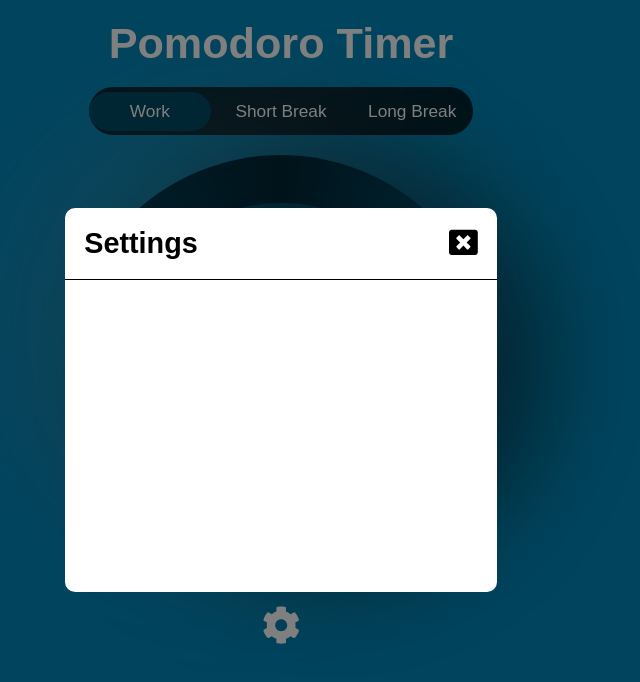
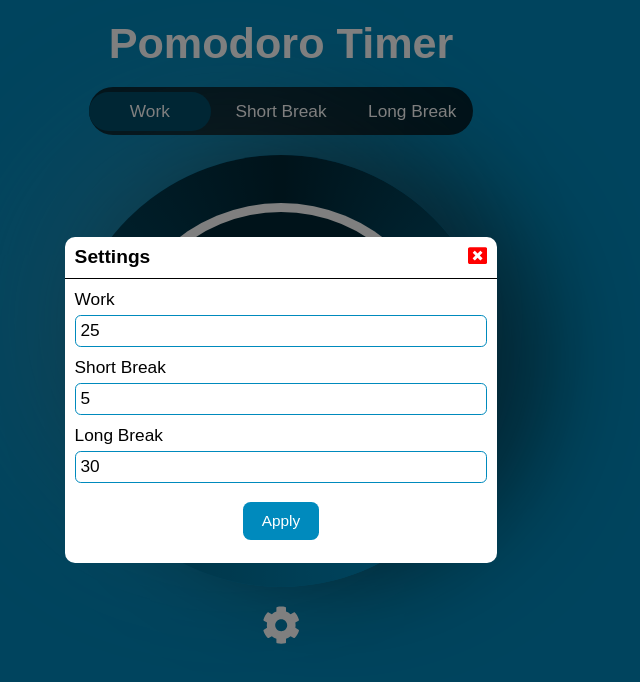
Before and after one commit to faldi17/pomodoro-timer-react, a React (Vite) app: page / in a window 1280 px wide. Both pictures are taken after a click on the element 640 px from the left and 624 px from the top of the page. Shown: the top 682 px of the page, without its empty margins (359-999 px from the left). Built offline with nearby package versions, Linux system fonts and the light colour scheme.

Commit message:
settings and sound

```diff
--- a/src/App.jsx
+++ b/src/App.jsx
@@ -1,9 +1,9 @@
-import styled from 'styled-components';
-import Tags from './components/Tags/Tags';
-import Timer from './components/Timer/Timer';
-import Modal from './components/Modal/Modal';
-import { useState } from 'react';
-import { FaCog } from 'react-icons/fa';
+import styled from "styled-components";
+import Tags from "./components/Tags/Tags";
+import Timer from "./components/Timer/Timer";
+import Modal from "./components/Modal/Modal";
+import { useState } from "react";
+import { FaCog } from "react-icons/fa";
 
 function App() {
     const [isOpen, setIsOpen] = useState(false);
@@ -16,7 +16,6 @@ function App() {
             <Title>Pomodoro Timer</Title>
             <Tags />
             <Timer />
-            {/* Setting icons */}
             <CogIcon onClick={onOpen}>
                 <FaCog />
             </CogIcon>
@@ -36,4 +35,5 @@ const CogIcon = styled.div`
     display: flex;
     justify-content: center;
     font-size: 4rem;
-`
+    cursor: pointer;
+`;
--- a/src/components/Modal/Backdrop.jsx
+++ b/src/components/Modal/Backdrop.jsx
@@ -1,5 +1,5 @@
-import React from 'react';
-import styled from 'styled-components';
+import React from "react";
+import styled from "styled-components";
 
 function Backdrop() {
     return <KBackdrop />;
--- a/src/components/Modal/ModalContainer.jsx
+++ b/src/components/Modal/ModalContainer.jsx
@@ -1,28 +1,110 @@
-import { motion } from 'framer-motion';
-import React from 'react';
-import { FaWindowClose } from 'react-icons/fa';
-import styled from 'styled-components';
+import { Field, Form, Formik } from "formik";
+import { motion } from "framer-motion";
+import React, { useContext } from "react";
+import { FaWindowClose } from "react-icons/fa";
+import styled from "styled-components";
+import { StateContext } from "../StateProvider";
 
 function ModalContainer({ isOpen, onClose }) {
+    const {
+        workTime,
+        setWorkTime,
+        shortBreakTime,
+        setShortBreakTime,
+        longBreakTime,
+        setLongBreakTime,
+    } = useContext(StateContext);
+
+    if (!isOpen) return null;
+
     return (
         <Container>
             <ModalContent
-                initial={{ y: '-100vh', scale: 0 }}
+                initial={{ y: "-100vh", scale: 0 }}
                 animate={{ y: 0, scale: 1 }}
-                exit={{ y: '-100vh', scale: 0 }}>
+                exit={{ y: "-100vh", scale: 0 }}
+            >
                 <ModalHeader>
                     <ModalTitle>Settings</ModalTitle>
                     <ModalCloseButton onClick={onClose}>
-                        <FaWindowClose fontSize="3rem" />
+                        <FaWindowClose fontSize="2rem" color="red" cursor="pointer" />
                     </ModalCloseButton>
                 </ModalHeader>
-                <ModalBody></ModalBody>
+                <ModalBody>
+                    <Formik
+                        initialValues={{
+                            work: workTime / 60,
+                            short: shortBreakTime / 60,
+                            long: longBreakTime / 60,
+                        }}
+                        onSubmit={(values) => {
+                            setWorkTime(values.work * 60);
+                            setShortBreakTime(values.short * 60);
+                            setLongBreakTime(values.long * 60);
+                            onClose();
+                        }}
+                    >
+                        <Form>
+                            <InputWrapper>
+                                <FormControl>
+                                    <label htmlFor="work">Work</label>
+                                    <Field name="work" min="1" max="60" />
+                                </FormControl>
+                                <FormControl>
+                                    <label htmlFor="short">Short Break</label>
+                                    <Field name="short" min="1" max="60" />
+                                </FormControl>
+                                <FormControl>
+                                    <label htmlFor="long">Long Break</label>
+                                    <Field name="long" min="1" max="60" />
+                                </FormControl>
+                            </InputWrapper>
+                            <ApplyButton type="submit">Apply</ApplyButton>
+                        </Form>
+                    </Formik>
+                </ModalBody>
             </ModalContent>
         </Container>
     );
 }
 
 export default ModalContainer;
+
+const ApplyButton = styled.button`
+    all: unset;
+    font-size: 1.6rem;
+    padding: 1rem 2rem;
+    background: ${(props) => props.theme.colors.bg};
+    border-radius: 0.8rem;
+    display: flex;
+    margin: auto;
+    cursor: pointer;
+`;
+
+const InputWrapper = styled.div`
+    display: block;
+    padding-bottom: 1rem;
+`;
+const FormControl = styled.div`
+    display: flex;
+    flex-direction: column;
+    color: black;
+    margin-bottom: 1rem;
+    gap: 0.5rem;
+    label {
+        font-size: 1.8rem;
+    }
+    input {
+        font-size: 1.8rem;
+        padding: 0.5rem;
+        border-radius: 0.6rem;
+        border: 1px solid ${(props) => props.theme.colors.bg};
+        background: white;
+        &:focus {
+            outline: 1px solid ${(props) => props.theme.colors.bg};
+        }
+    }
+`;
 
 const Container = styled.div`
     position: absolute;
@@ -36,24 +118,26 @@ const Container = styled.div`
 const ModalContent = styled(motion.div)`
     background-color: #ffffff;
     width: 45rem;
-    height: 40rem;
+    height: 34rem;
     border-radius: 10px;
 `;
 
 const ModalHeader = styled.div`
     color: #000000;
-    padding: 2rem;
+    padding: 1rem;
     display: flex;
     justify-content: space-between;
     border-bottom: 1px solid black;
 `;
 
 const ModalTitle = styled.h3`
-    font-size: 3rem;
+    font-size: 2rem;
 `;
 
 const ModalCloseButton = styled.button`
     all: unset;
 `;
 
-const ModalBody = styled.div``;
+const ModalBody = styled.div`
+    padding: 1rem;
+`;
--- a/src/components/StateProvider.jsx
+++ b/src/components/StateProvider.jsx
@@ -1,4 +1,5 @@
-import React, { createContext, useEffect, useState } from 'react';
+/* eslint-disable react-refresh/only-export-components */
+import React, { createContext, useEffect, useState } from "react";
 
 export const StateContext = createContext();
 
@@ -31,6 +32,7 @@ const StateProvider = ({ children }) => {
             default:
                 break;
         }
+        setIsActive(false);
     }, [activeTag, workTime, shortBreakTime, longBreakTime]);
 
     return (
@@ -52,7 +54,8 @@ const StateProvider = ({ children }) => {
                 setShortBreakTime,
                 longBreakTime,
                 setLongBreakTime,
-            }}>
+            }}
+        >
             {children}
         </StateContext.Provider>
     );
--- a/src/components/Timer/CircularProgress/CircularProgress.jsx
+++ b/src/components/Timer/CircularProgress/CircularProgress.jsx
@@ -1,7 +1,7 @@
-import { useContext, useEffect } from 'react';
-import styled from 'styled-components';
-import Clock from './Clock/Clock';
-import { StateContext } from '../../StateProvider';
+import { useContext, useEffect } from "react";
+import styled from "styled-components";
+import Clock from "./Clock/Clock";
+import { StateContext } from "../../StateProvider";
 
 const CircularProgress = () => {
     const { progress, setProgress, time, initTime } = useContext(StateContext);
@@ -30,7 +30,7 @@ const OuterCircle = styled.div`
     display: grid;
     place-items: center;
     background: conic-gradient(
-        ${(props) => props.theme.colors.primary} ${({ progress }) => progress}%,
+        white ${({ progress }) => progress}%,
         transparent ${({ progress }) => progress}%
     );
 `;
--- a/src/components/Timer/CircularProgress/Clock/Clock.jsx
+++ b/src/components/Timer/CircularProgress/Clock/Clock.jsx
@@ -1,20 +1,33 @@
-import { useEffect, useContext } from 'react';
-import styled from 'styled-components';
-import { StateContext } from '../../../StateProvider';
+import { useEffect, useContext } from "react";
+import styled from "styled-components";
+import { StateContext } from "../../../StateProvider";
+import beepSound from "../../../../assets/beep.mp3";
 
 const Clock = () => {
     const { time, setTime, isActive, setIsActive, initTime } =
         useContext(StateContext);
 
     useEffect(() => {
-        if (isActive && time > 0) {
-            const interval = setInterval(() => {
-                setTime((time) => time - 1);
-            }, 1000);
+        if (!isActive) return;
 
-            return () => clearInterval(interval);
-        }
-    }, [time, isActive]);
+        const interval = setInterval(() => {
+            setTime((prevTime) => {
+                if ( prevTime <= 1){
+                    clearInterval(interval);
+                    playSound();
+                    return 0;
+                }
+                return prevTime - 1;
+            });
+        }, 1000);
+
+        return () => clearInterval(interval);
+    }, [isActive, setTime]);
+
+    const playSound = () => {
+        const audio = new Audio(beepSound);
+        audio.play();
+    }
 
     const resetTime = () => {
         setTime(initTime);
@@ -22,13 +35,13 @@ const Clock = () => {
     };
 
     const toggleClock = () => {
-        setIsActive(!isActive);
+        setIsActive((prev) => !prev);
     };
 
     const getTime = (time) => {
         const min = Math.floor(time / 60);
         const sec = time % 60;
-        return `${min < 10 ? '0' + min : min}:${sec < 10 ? '0' + sec : sec}`;
+        return `${min < 10 ? "0" + min : min}:${sec < 10 ? "0" + sec : sec}`;
     };
 
     return (
@@ -37,7 +50,7 @@ const Clock = () => {
                 <TimerText>{getTime(time)}</TimerText>
                 {time !== 0 && (
                     <StartPauseButton onClick={toggleClock}>
-                        {isActive ? 'Pause' : 'Start'}
+                        {isActive ? "Pause" : "Start"}
                     </StartPauseButton>
                 )}
                 {time === 0 && (
--- a/src/components/Timer/Timer.jsx
+++ b/src/components/Timer/Timer.jsx
@@ -1,5 +1,5 @@
-import styled from 'styled-components';
-import CircularProgress from './CircularProgress/CircularProgress';
+import styled from "styled-components";
+import CircularProgress from "./CircularProgress/CircularProgress";
 
 const Timer = () => {
     return (
```
Also changed, not shown: src/components/Modal/Modal.jsx (+4 -5 lines), src/components/Tags/Tags.jsx (+6 -5 lines), src/main.jsx (+9 -9 lines), package.json (indentation only), 1 other file (tests, documents, lock files or other folders).
